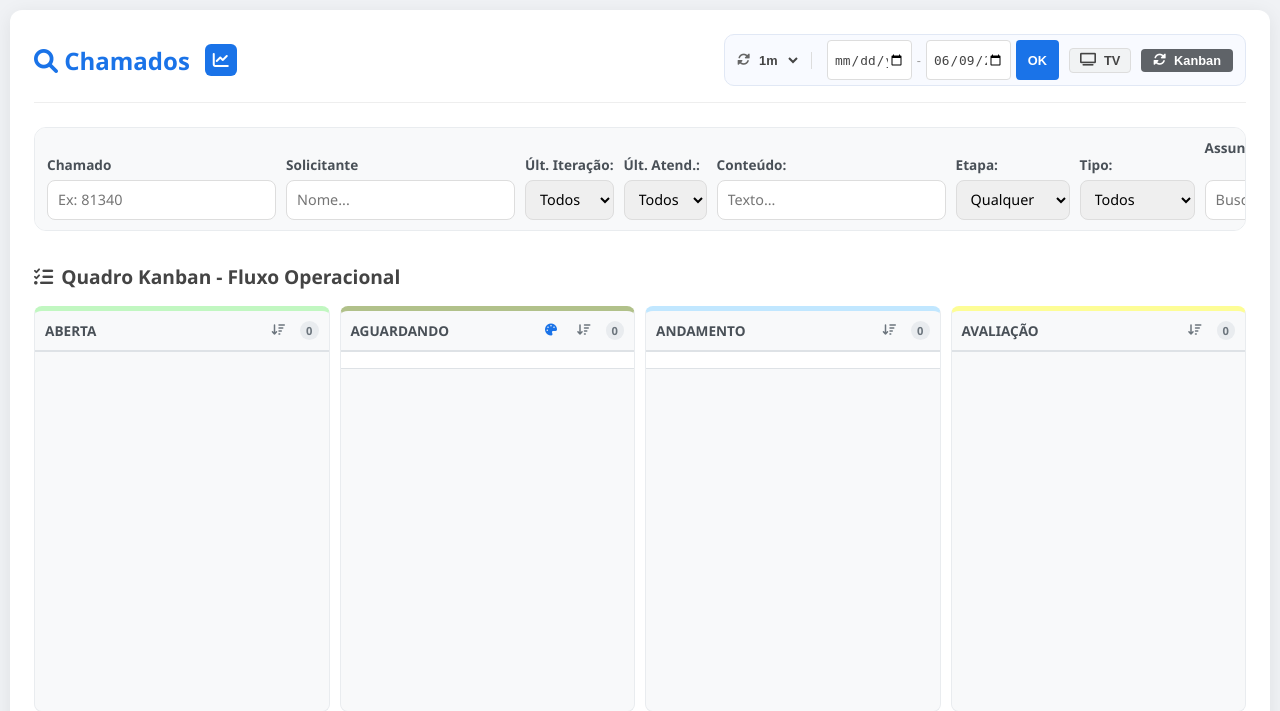
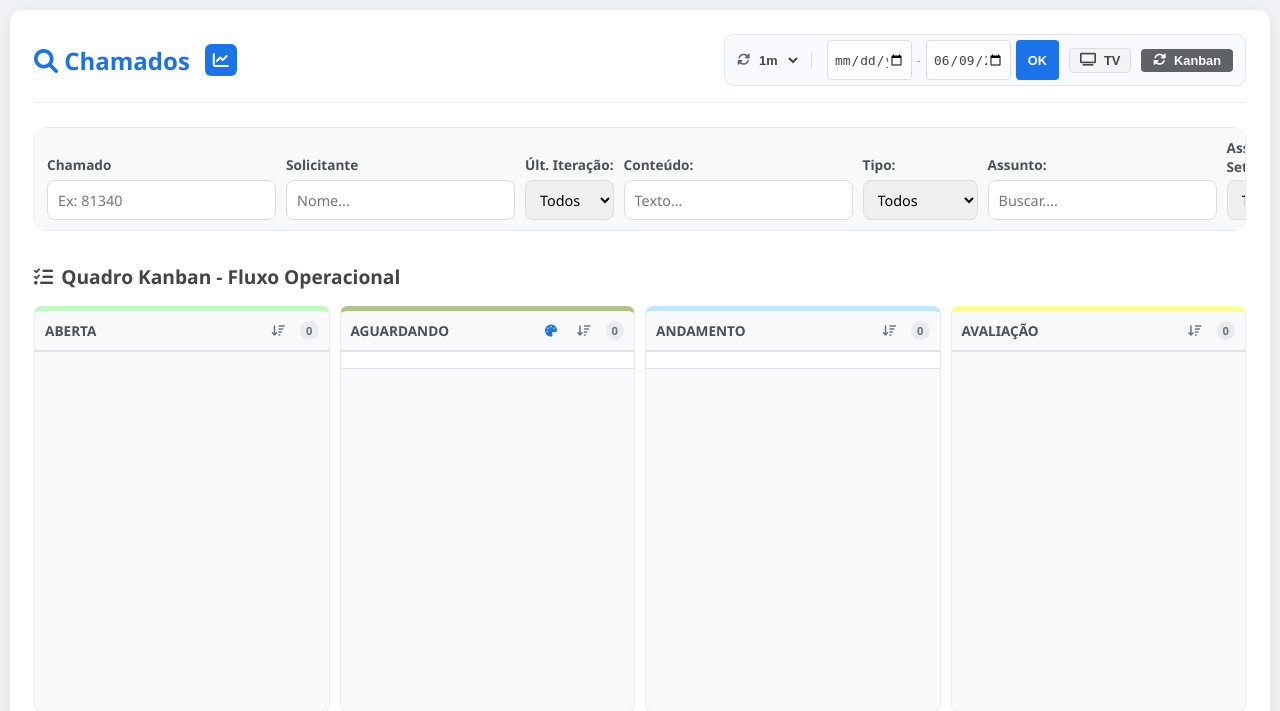
Before and after one commit to domingues497/OSSystem, a Python web app: template rtf_generator/templates/chamados.html in a window 1280 px wide. Shown: the top 711 px of the page. Run offline with Jinja, Linux system fonts and the light colour scheme; the template is opened without the code that fills it, so the values that code supplies are empty.

Commit message:
chore: clean up templates and update CDNs
- Remove unused filter UI groups and buttons from chamados.html
- Add defensive null checks for DOM elements in chamados.html's JS to prevent console errors
- Update frontend CDN links for all template files: switch most dependencies from jsDelivr to unpkg
- Add /favicon.ico route returning 204 No Content and required Response import in web_routes.py

```diff
--- a/rtf_generator/routes/web_routes.py
+++ b/rtf_generator/routes/web_routes.py
@@ -1,4 +1,4 @@
-from flask import Blueprint, render_template, request, send_file, redirect, url_for
+from flask import Blueprint, render_template, request, send_file, redirect, url_for, Response
 from werkzeug.utils import secure_filename
 import os
 import re
@@ -59,3 +59,7 @@ def produtividade_page():
 @web_bp.route('/chamados')
 def chamados_page():
     return render_template('chamados.html')
+
+@web_bp.route('/favicon.ico')
+def favicon():
+    return Response(status=204)
--- a/rtf_generator/templates/chamados.html
+++ b/rtf_generator/templates/chamados.html
@@ -62,26 +62,9 @@
                     <option value="">Todos</option>
                 </select>
             </div>
-            <div class="filter-group filter-group-tecnico">
-                <label class="filter-label">Últ. Atend.:</label>
-                <select id="filter-aprovador" class="filter-input filter-select-tecnico" onchange="carregarKanban();">
-                    <option value="">Todos</option>
-                </select>
-            </div>
             <div class="filter-group filter-group-conteudo">
                 <label class="filter-label">Conteúdo:</label>
                 <input type="text" id="filter-conteudo" class="filter-input filter-input-conteudo" placeholder="Texto...">
-            </div>
-
-            <div class="filter-group">
-                <label class="filter-label">Etapa:</label>
-                <select id="filter-etapa-visible" class="filter-input" onchange="carregarKanban();">
-                    <option value="">Qualquer</option>
-                    <option value="aprovado">Aprovado</option>
-                    <option value="finalizado">Finalizado</option>
-                    <option value="encerrado">Encerrado</option>
-                    <option value="comentou">Comentou</option>
-                </select>
             </div>
             <input type="hidden" id="filter-executor">
             <input type="hidden" id="filter-etapa">
@@ -98,29 +81,18 @@
                 <label class="filter-label">Assunto:</label>
                 <div class="filter-assunto-row">
                     <input type="text" id="filter-assunto-q" class="filter-input filter-input-assunto-busca" placeholder="Buscar....">
-                    <div class="filter-assunto-select-wrap">
-                        <label for="filter-assunto" class="filter-label filter-label-secondary">Assunto / Setor</label>
+                </div>
+            </div>
+            <div class="filter-assunto-select-wrap">
+                        <label class="filter-label">Assunto / Setor</label>
                         <select id="filter-assunto" class="filter-input filter-select-assunto" onchange="carregarAtivos(); carregarKanban();">
                             <option value="">Todos</option>
                         </select>
                     </div>
-                </div>
-            </div>
-            <div class="filter-group filter-group-ativo">
-                <label class="filter-label">Ativo:</label>
-                <select id="filter-ativo" class="filter-input filter-select-ativo" onchange="carregarKanban();">
-                    <option value="">Todos</option>
-                </select>
-            </div>
-            <div class="filter-group filter-actions">
-                <button type="button" class="btn btn-filter" onclick="carregarKanban();" title="Filtrar" style="padding: 8px 10px; font-size: 0; width: 40px; justify-content: center;">
-                    <i class="fas fa-filter" style="font-size: 0.9rem;"></i>
-                </button>
+
+             <div class="filter-group filter-actions">
                 <button type="button" class="btn btn-filter btn-secondary" onclick="limparFiltros()" title="Limpar" style="padding: 8px 10px; font-size: 0; width: 40px; justify-content: center;">
                     <i class="fas fa-eraser" style="font-size: 0.9rem;"></i>
-                </button>
-                <button type="button" class="btn btn-filter" id="btn-only-approved" onclick="toggleOnlyApproved()" title="Aprovados" style="padding: 8px 10px; font-size: 0; width: 40px; justify-content: center; background: #1e8e3e; color: white; border: none;">
-                    <i class="fas fa-check" style="font-size: 0.9rem;"></i>
                 </button>
             </div>
         </div>
@@ -689,8 +661,10 @@
             const fEtapa = (etapaVisible ? etapaVisible.value : (etapaHidden ? etapaHidden.value : '')) || '';
             if (execHidden) execHidden.value = fExecutor;
             if (etapaHidden) etapaHidden.value = fEtapa;
-            const fAtivo = document.getElementById('filter-ativo').value;
-            const fAtendente = document.getElementById('filter-aprovador').value;
+            const ativoEl = document.getElementById('filter-ativo');
+            const fAtivo = ativoEl ? ativoEl.value : '';
+            const atendenteEl = document.getElementById('filter-aprovador');
+            const fAtendente = atendenteEl ? atendenteEl.value : '';
             const urlParams = new URLSearchParams(window.location.search);
             const kpi = urlParams.get('kpi');
             const status = urlParams.get('status');
@@ -1212,6 +1186,7 @@
             const tipo = document.getElementById('filter-tipo').value;
             const assunto = document.getElementById('filter-assunto').value;
             const select = document.getElementById('filter-ativo');
+            if (!select) return;
             const currentValue = select.value;
 
             try {
@@ -1250,6 +1225,7 @@
                 const tecnicos = await res.json();
                 tecnicosFiltroCache = Array.isArray(tecnicos) ? tecnicos : [];
                 const select = document.getElementById('filter-aprovador');
+                if (!select) return;
                 const currentValue = select.value;
 
                 select.innerHTML = '<option value="">Todos</option>';
@@ -1298,7 +1274,10 @@
             }
             if (tipoParam) document.getElementById('filter-tipo').value = tipoParam;
             if (assuntoParam) document.getElementById('filter-assunto').value = assuntoParam;
-            if (ativoParam) document.getElementById('filter-ativo').value = ativoParam;
+            if (ativoParam) {
+                const ativoEl = document.getElementById('filter-ativo');
+                if (ativoEl) ativoEl.value = ativoParam;
+            }
             if (qParam) document.getElementById('filter-conteudo').value = qParam;
             if (execParam) {
                 if (String(execParam).includes(',')) {
@@ -1323,7 +1302,10 @@
             await carregarTecnicosFiltro();
 
             // Set approver after loading options
-            if (atendenteParam) document.getElementById('filter-aprovador').value = atendenteParam;
+            if (atendenteParam) {
+                const atendenteEl = document.getElementById('filter-aprovador');
+                if (atendenteEl) atendenteEl.value = atendenteParam;
+            }
 
             applyInitialSettings();
             setupEnterToFilter();
```
Also changed, not shown: backend/templates/planejamento e safra/Safra 2627 — Painel de Áreas.jsx (+6 -6 lines).
